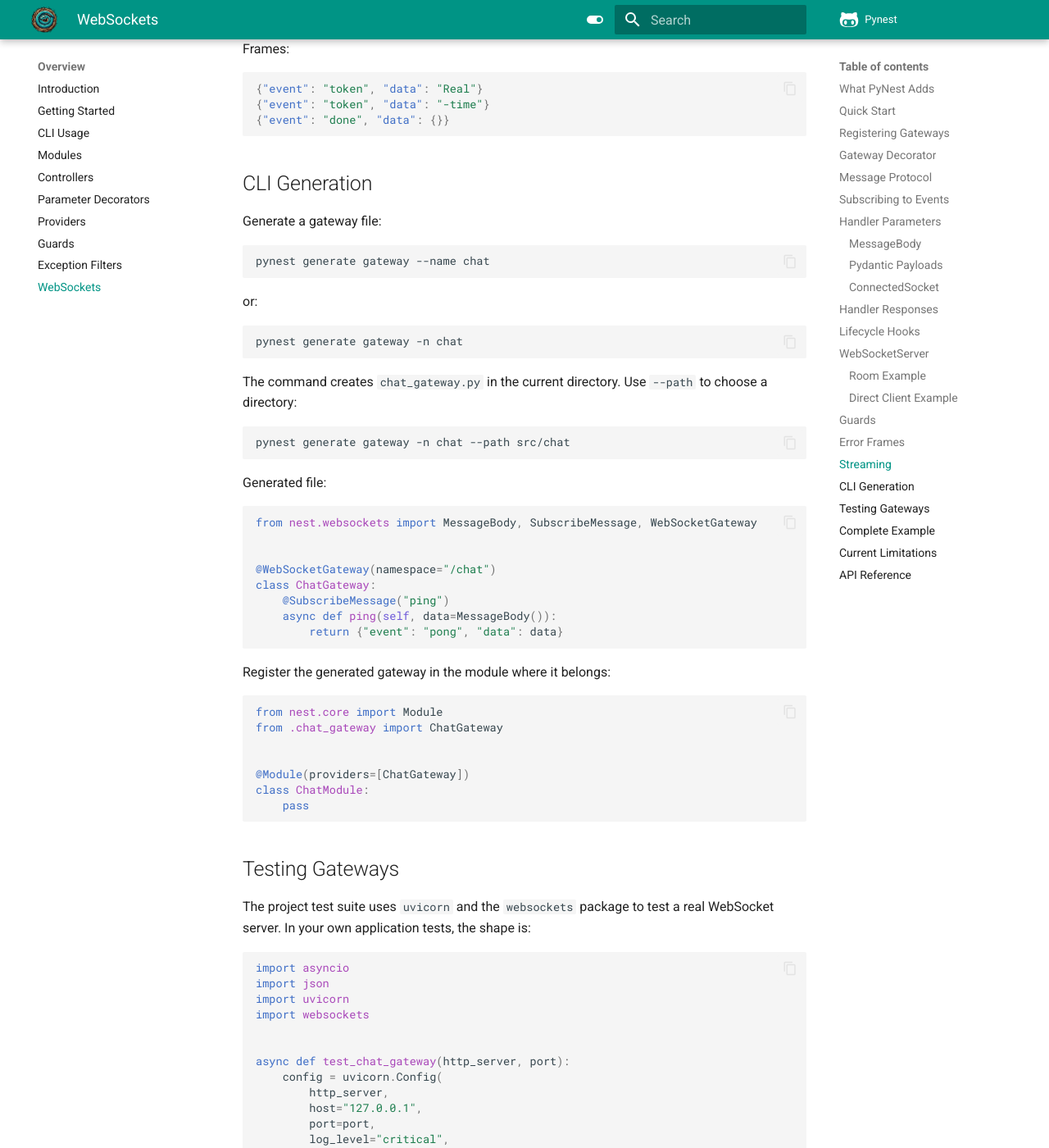
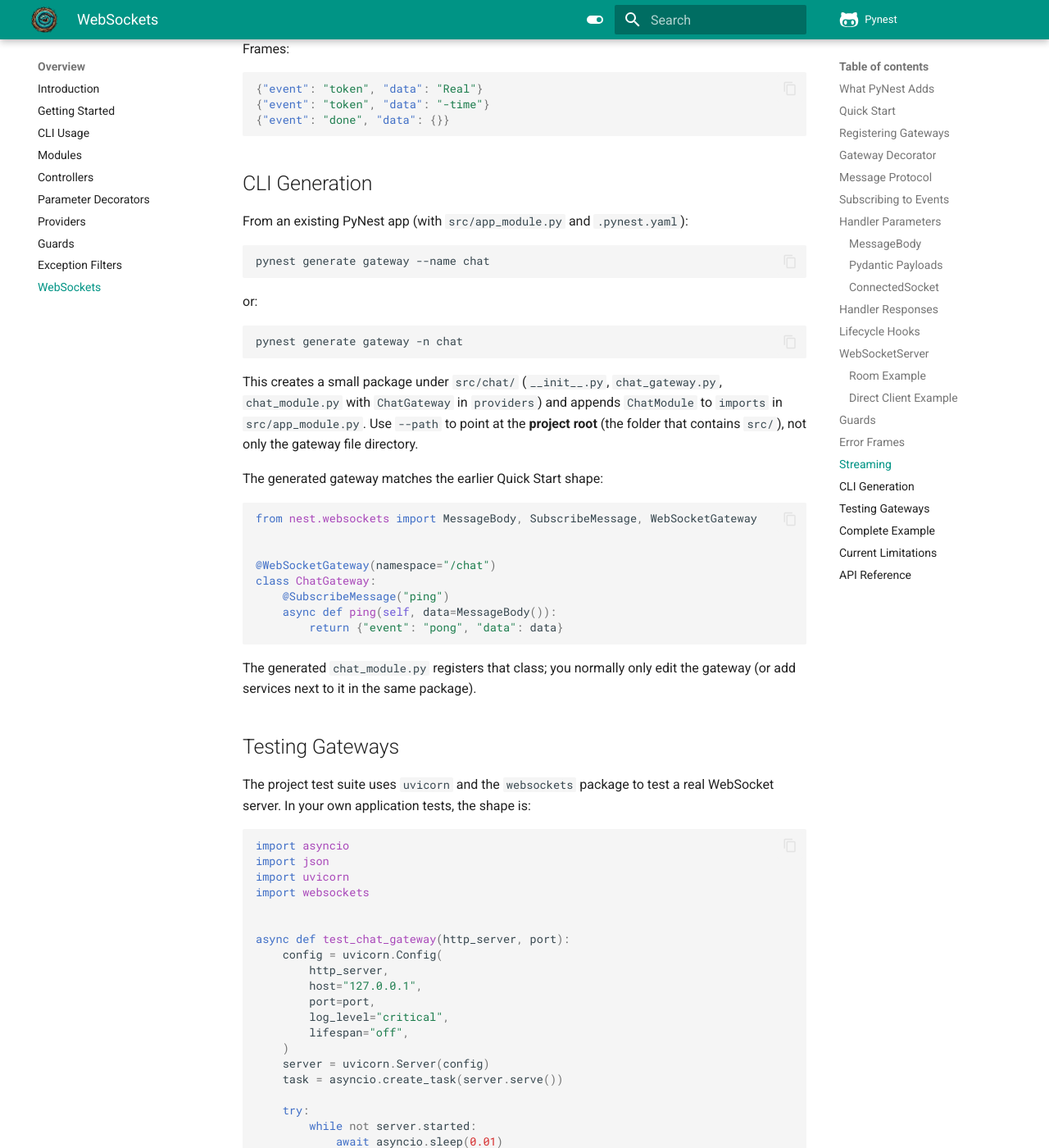
Before and after one commit to PythonNest/PyNest, an MkDocs documentation site: the page built from docs/websockets.md, in a window 1280 px wide and 1400 px high, scrolled down 10511 px. Shown: the whole window at 82% size. Built offline with MkDocs 1.6.1 and Material for MkDocs 9.7.7, drawn with Linux system fonts in a browser that asks for light colours; comment, search, counter and statistics services are not loaded.

Commit message:
fix: generate gateway modules

````diff
--- a/docs/websockets.md
+++ b/docs/websockets.md
@@ -475,7 +475,7 @@ Frames:
 
 ## CLI Generation
 
-Generate a gateway file:
+From an existing PyNest app (with `src/app_module.py` and `.pynest.yaml`):
 
 ```bash
 pynest generate gateway --name chat
@@ -487,13 +487,9 @@ or:
 pynest generate gateway -n chat
 ```
 
-The command creates `chat_gateway.py` in the current directory. Use `--path` to choose a directory:
+This creates a small package under `src/chat/` (`__init__.py`, `chat_gateway.py`, `chat_module.py` with `ChatGateway` in `providers`) and appends `ChatModule` to `imports` in `src/app_module.py`. Use `--path` to point at the **project root** (the folder that contains `src/`), not only the gateway file directory.
 
-```bash
-pynest generate gateway -n chat --path src/chat
-```
-
-Generated file:
+The generated gateway matches the earlier Quick Start shape:
 
 ```python
 from nest.websockets import MessageBody, SubscribeMessage, WebSocketGateway
@@ -506,17 +502,7 @@ class ChatGateway:
         return {"event": "pong", "data": data}
 ```
 
-Register the generated gateway in the module where it belongs:
-
-```python
-from nest.core import Module
-from .chat_gateway import ChatGateway
-
-
-@Module(providers=[ChatGateway])
-class ChatModule:
-    pass
-```
+The generated `chat_module.py` registers that class; you normally only edit the gateway (or add services next to it in the same package).
 
 ## Testing Gateways
 
````
Also changed, not shown: 2 other files.
